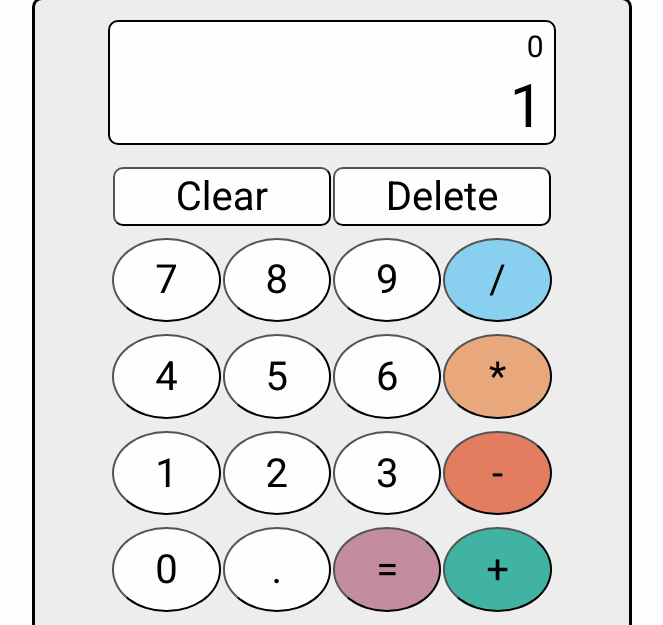
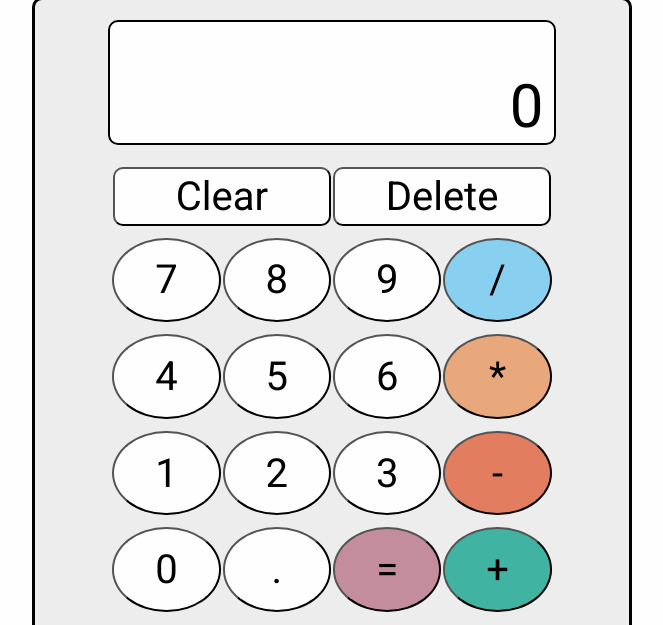
Before and after one commit to kauppcol/calculator, a plain HTML site: page index.html in a window 1280 px wide. Shown: the part 103-728 px from the top of the page, without its empty margins (308-971 px from the left). Drawn offline with Linux system fonts and the light colour scheme.

Commit message:
Formatted display

```diff
--- a/index.html
+++ b/index.html
@@ -13,8 +13,8 @@
 
   <div class="calculator">
     <div class="display">
-      <div id="calculated">0</div>
-      <div id="input">1</div>
+      <div id="calculated"></div>
+      <div id="input">0</div>
     </div>
     <div class="buttons">
       <button id="clear">Clear</button>
```
